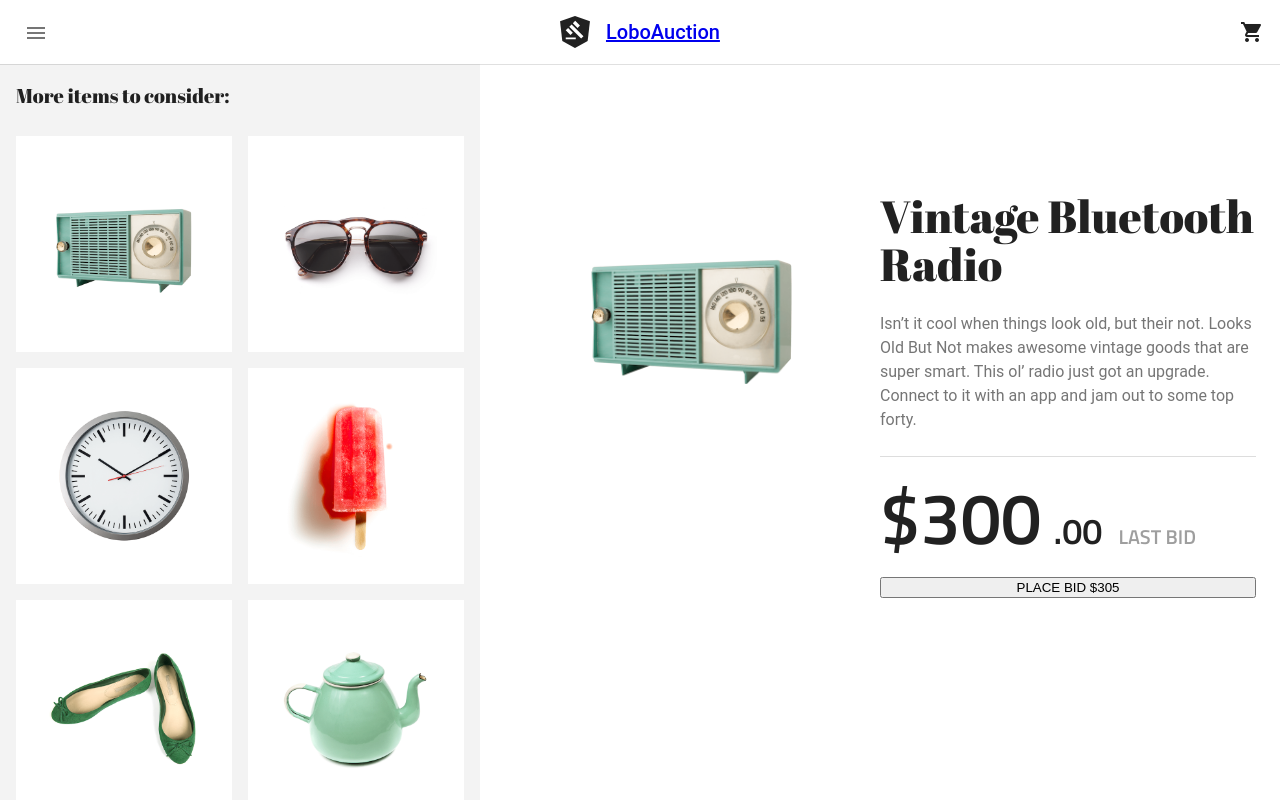
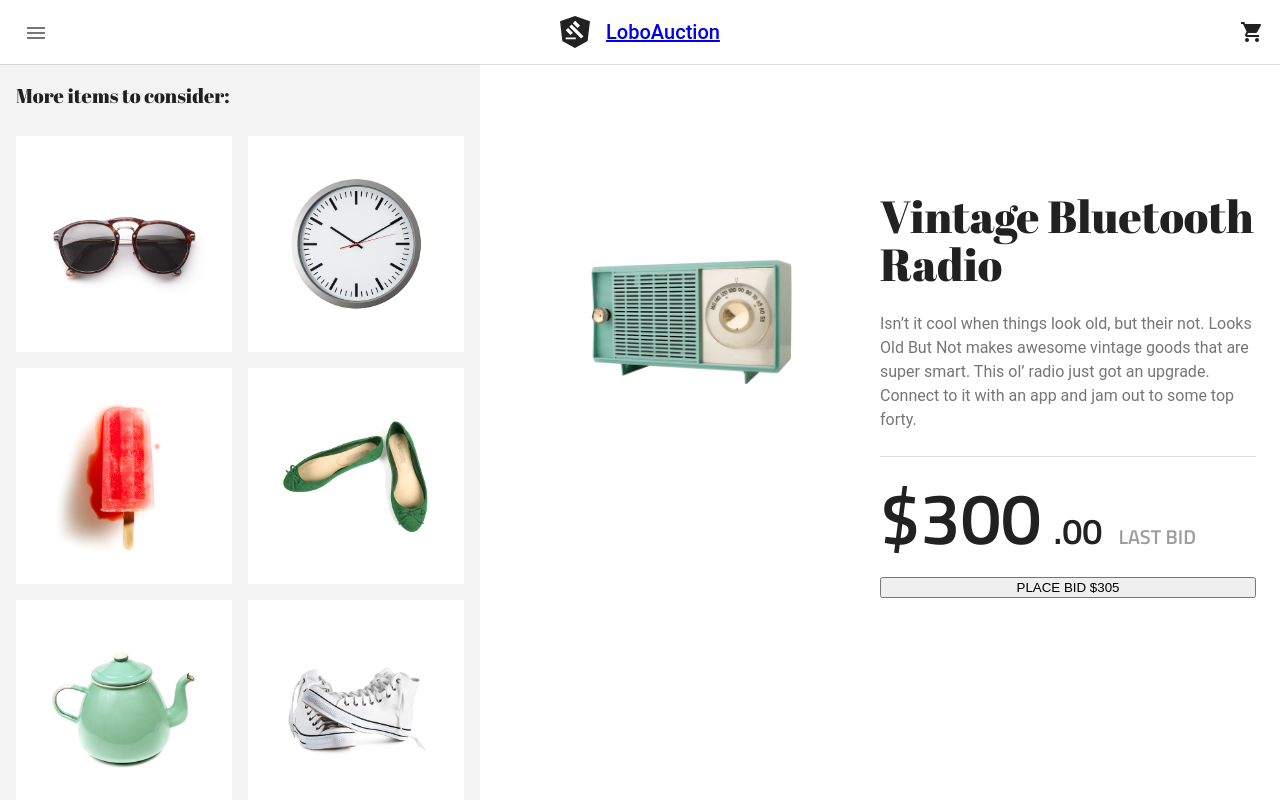
Before and after one commit to Lobo83/loboAuction, an Angular app: page /products/1 in a window 1280 px wide. Shown: the top 800 px of the page. Built offline with nearby package versions, Linux system fonts and the light colour scheme.

Commit message:
añadida cierta mejora para que al cargar la pagina elimine de las sugerencias el item mostrado. arreglar para que se refresque las sugerencias con cada click

```diff
--- a/src/app/product/product.component.ts
+++ b/src/app/product/product.component.ts
@@ -9,18 +9,35 @@ import { Product, ProductService } from '../shared/services/product.service';
   templateUrl: './product.component.html',
   styleUrls: ['./product.component.scss']
 })
-export class ProductComponent  {
+export class ProductComponent {
 
   product$: Observable<Product>;
-  suggestedProducts$: Observable<Product[]>;
+  suggestedProducts$: Observable<Product[]> ;
 
   constructor(private route: ActivatedRoute, private productService: ProductService) {
-    this.product$=this.route.paramMap.pipe(map(params => parseInt(params.get('productId')||'',10)),
-    filter(productId=>!!productId),
-    switchMap(productId=>this.productService.getById(productId))
+    let prodId = 0;
+    this.product$ = this.route.paramMap.pipe(map(params => parseInt(params.get('productId') || '', 10)),
+      filter(productId => !!productId),
+      switchMap(productId => {
+
+        prodId = productId;
+        return this.productService.getById(productId);
+      }
+      )
     );
-    this.suggestedProducts$=this.productService.getAll();
-  }
+    this.suggestedProducts$=this.productService.getAll().pipe(map(products=>{
+      return products.filter(product=>product.id !== prodId);
+    }));
+     /*this.productService.getAll().subscribe(products => {
+
+      for (let product of products){
+        if (product.id !== prodId){
+          this.suggestedProducts.push(product);
+        }
+    }
+  });*/
+
+}
 
 
 
```
